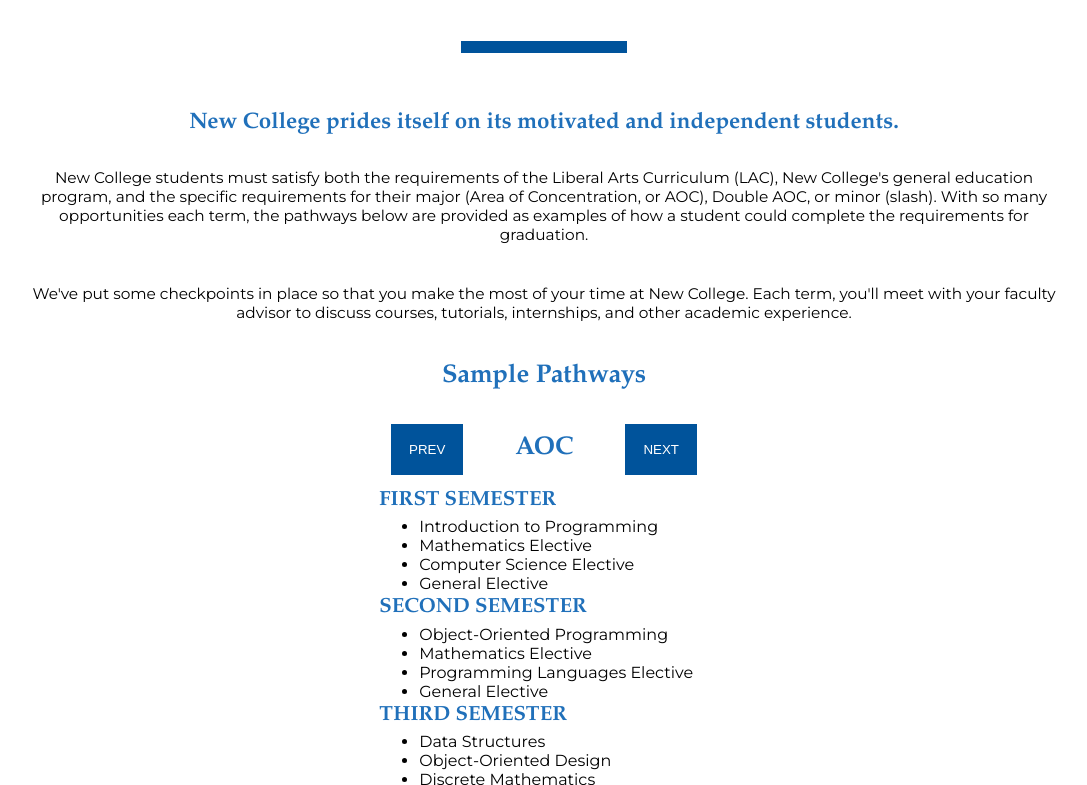
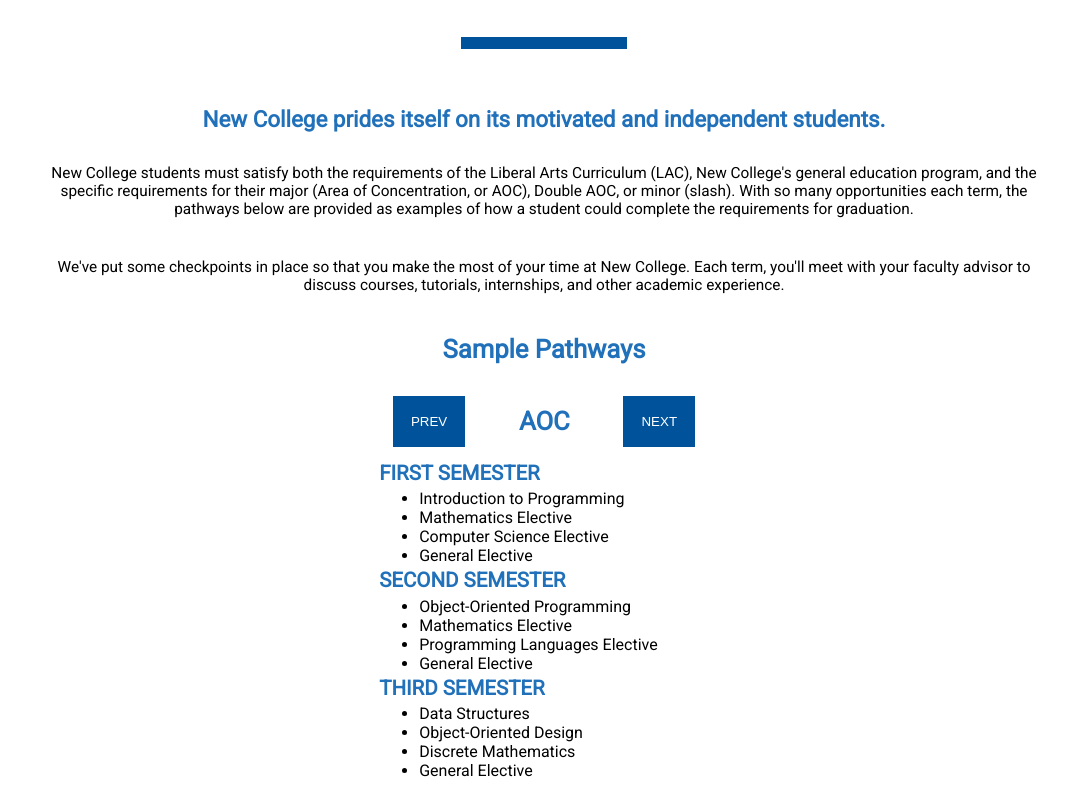
Before and after one commit to tylazar/NCFCS, a plain HTML site: page curriculum.html in a window 1280 px wide. Shown: the part 1587-2372 px from the top of the page, without its empty margins (96-1183 px from the left). Drawn offline with Linux system fonts and the light colour scheme.

Commit message:
changed fonts

```diff
--- a/styles/common.css
+++ b/styles/common.css
@@ -55,7 +55,7 @@
 body {
 	margin: 0;
 	text-align: center;
-	font-family: 'Montserrat', sans-serif;
+	font-family: 'Roboto', sans-serif;
 	overflow-x: hidden;
 }
 
@@ -75,20 +75,20 @@
 }
 
 h2 {
-	font-family: 'Palatino Linotype', serif;
+	font-family: 'Roboto', sans-serif;
 	color: #2070ba;
 	font-size: 2vw;
 }
 
 h3 {
-	font-family: 'Palatino Linotype', serif;
+	font-family: 'Roboto', sans-serif;
 	color: #2070ba;
 	line-height: 2em;
 	font-size: 1.75vw;
 }
 
 h4 {
-	font-family: 'Palatino Linotype', serif;
+	font-family: 'Roboto', sans-serif;
 	color: #2070ba;
 	line-height: 2em;
 	font-size: 1.6vw;
```
